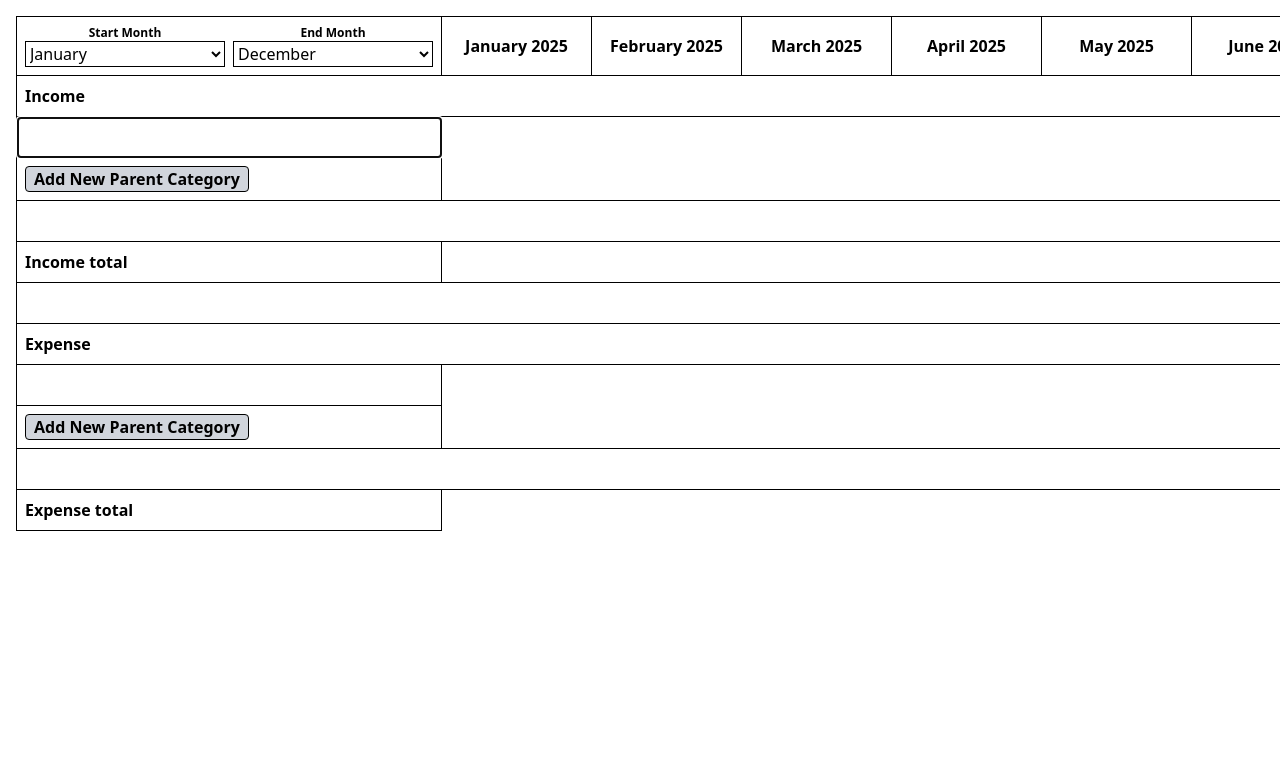
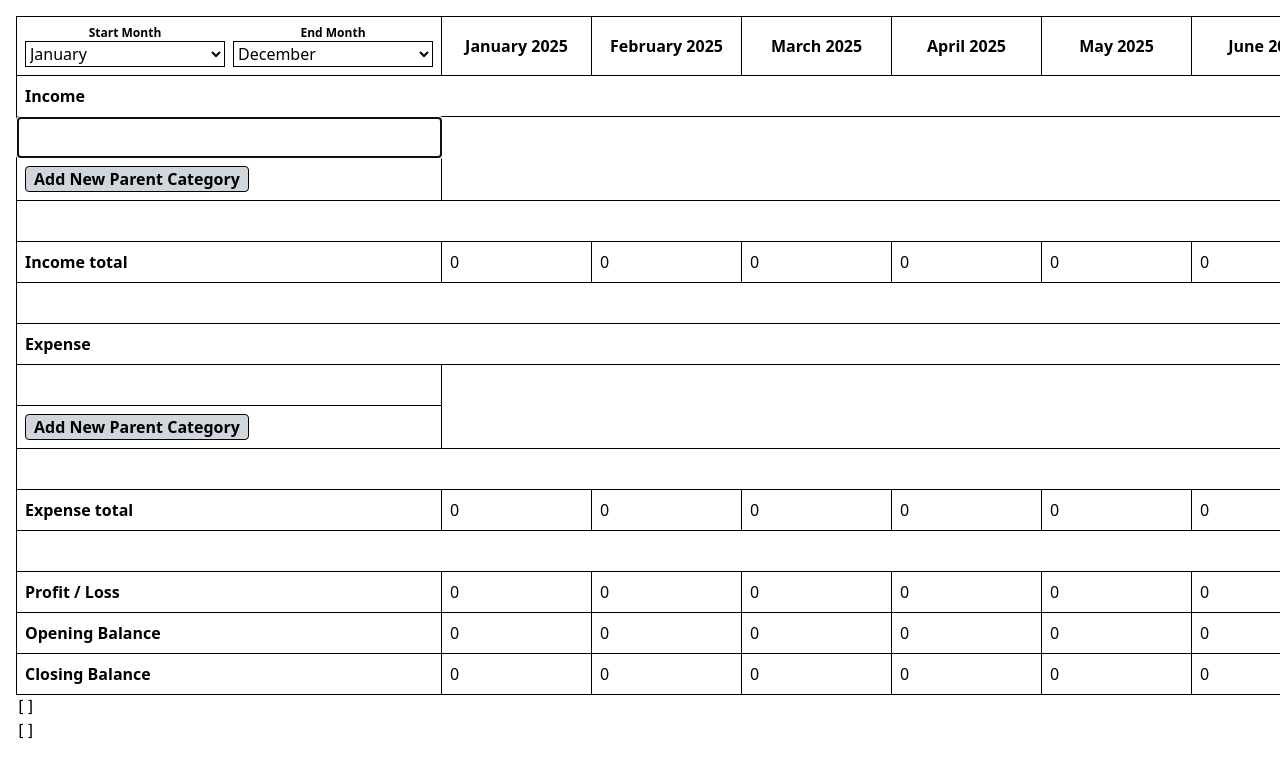
Before and after one commit to justonelife/budget-builder, an Angular app: page / in a window 1280 px wide. Shown: the top 778 px of the page. Built offline with nearby package versions, Linux system fonts and the light colour scheme.

Commit message:
feat: implement main flow

```diff
--- a/src/app/features/budget-builder/data-access/types/expense.ts
+++ b/src/app/features/budget-builder/data-access/types/expense.ts
@@ -4,4 +4,5 @@ export interface Expense {
   id: string;
   label: string;
   transactions: Transaction[];
+  totals: number[];
 }
--- a/src/app/features/budget-builder/data-access/types/income.ts
+++ b/src/app/features/budget-builder/data-access/types/income.ts
@@ -4,4 +4,5 @@ export interface Income {
   id: string;
   label: string;
   transactions: Transaction[];
+  totals: number[];
 }
--- a/src/app/features/budget-builder/features/budget-builder/budget-builder.component.html
+++ b/src/app/features/budget-builder/features/budget-builder/budget-builder.component.html
@@ -65,6 +65,18 @@
       }
     </tr>
     }
+    <tr>
+      <td class="border p-2 font-bold">
+        Sub Totals
+      </td>
+
+      @for (month of monthRangeFormValue | monthSpan; track month.value) {
+      <td class="border p-2">
+        {{ parentIncome.totals[month.value - 1] }}
+      </td>
+      }
+
+    </tr>
 
     <tr>
       <td class="border p-2">
@@ -80,6 +92,7 @@
     <ng-container *ngTemplateOutlet="breakLine"></ng-container>
     } @else {
     <tr>
+      <!-- Blank input add new parent income -->
       <td contenteditable autofocus class="border p-2" [attr.data-type]="'income'"></td>
     </tr>
     }
@@ -95,6 +108,12 @@
     <ng-container *ngTemplateOutlet="breakLine"></ng-container>
     <tr>
       <td class="border p-2 font-bold">Income total</td>
+
+      @for (month of monthRangeFormValue | monthSpan; track month.value) {
+      <td class="border p-2">
+        {{ incomeMonthlyTotals()[month.value - 1] }}
+      </td>
+      }
     </tr>
 
     <ng-container *ngTemplateOutlet="breakLine"></ng-container>
@@ -126,6 +145,18 @@
       }
     </tr>
     }
+    <tr>
+      <td class="border p-2 font-bold">
+        Sub Totals
+      </td>
+
+      @for (month of monthRangeFormValue | monthSpan; track month.value) {
+      <td class="border p-2">
+        {{ parentExpense.totals[month.value - 1] }}
+      </td>
+      }
+
+    </tr>
 
     <tr>
       <td class="border p-2">
@@ -156,10 +187,48 @@
     <ng-container *ngTemplateOutlet="breakLine"></ng-container>
     <tr>
       <td class="border p-2 font-bold">Expense total</td>
+
+      @for (month of monthRangeFormValue | monthSpan; track month.value) {
+      <td class="border p-2">
+        {{ expenseMonthlyTotals()[month.value - 1] }}
+      </td>
+      }
+    </tr>
+
+    <ng-container *ngTemplateOutlet="breakLine"></ng-container>
+    <tr>
+      <td class="border p-2 font-bold">Profit &#47; Loss</td>
+
+      @for (month of monthRangeFormValue | monthSpan; track month.value) {
+      <td class="border p-2">
+        {{ monthlyProfitsOrLosses()[month.value - 1] }}
+      </td>
+      }
+    </tr>
+
+    <tr>
+      <td class="border p-2 font-bold">Opening Balance</td>
+
+      @for (month of monthRangeFormValue | monthSpan; track month.value) {
+      <td class="border p-2">
+        {{ monthlyOpenBalances()[month.value - 1] }}
+      </td>
+      }
+    </tr>
+
+    <tr>
+      <td class="border p-2 font-bold">Closing Balance</td>
+
+      @for (month of monthRangeFormValue | monthSpan; track month.value) {
+      <td class="border p-2">
+        {{ monthlyCloseBalances()[month.value - 1] }}
+      </td>
+      }
     </tr>
   </tbody>
 </table>
-<!-- <pre>{{ _expenses | json }}</pre> -->
+<pre>{{ _incomes | json }}</pre>
+<pre>{{ _expenses | json }}</pre>
 
 <ng-template #breakLine>
   <tr>
--- a/src/app/features/budget-builder/features/budget-builder/budget-builder.component.ts
+++ b/src/app/features/budget-builder/features/budget-builder/budget-builder.component.ts
@@ -1,5 +1,5 @@
 import { CommonModule } from '@angular/common';
-import { ChangeDetectionStrategy, Component, DestroyRef, inject, signal } from '@angular/core';
+import { ChangeDetectionStrategy, Component, computed, DestroyRef, inject, signal } from '@angular/core';
 import { takeUntilDestroyed } from '@angular/core/rxjs-interop';
 import { FormControl, FormGroup, ReactiveFormsModule } from '@angular/forms';
 import { MONTHS } from '@features/budget-builder/data-access/consts/const';
@@ -48,7 +48,47 @@ export class BudgetBuilderComponent {
   );
 
   incomes = signal<Income[]>([]);
+  incomeMonthlyTotals = computed<number[]>(() => {
+    const _incomes = this.incomes();
+    let result: number[] = new Array(12).fill(0);
+    _incomes.forEach(income => {
+      income.totals.forEach((monthlyValue, index) => {
+        result[index] += monthlyValue;
+      })
+    })
+    return result;
+  })
   expenses = signal<Expense[]>([]);
+  expenseMonthlyTotals = computed<number[]>(() => {
+    const _expenses = this.expenses();
+    let result: number[] = new Array(12).fill(0);
+    _expenses.forEach(expense => {
+      expense.totals.forEach((monthlyValue, index) => {
+        result[index] += monthlyValue;
+      })
+    })
+    return result;
+  })
+
+  monthlyProfitsOrLosses = computed<number[]>(() => {
+    const _incomeMonthlyTotals = this.incomeMonthlyTotals();
+    const _expenseMonthlyTotals = this.expenseMonthlyTotals();
+    return _incomeMonthlyTotals.map((value, index) => {
+      return value - _expenseMonthlyTotals[index];
+    })
+  })
+
+  monthlyOpenBalances = computed<number[]>(() => {
+    return [0, ...this.monthlyProfitsOrLosses().slice(0, -1)];
+  });
+
+  monthlyCloseBalances = computed<number[]>(() => {
+    const _monthlyProfitsOrLosses = this.monthlyProfitsOrLosses();
+    const _monthlyOpenBalances = this.monthlyOpenBalances();
+    return _monthlyOpenBalances.map((value, index) => {
+      return _monthlyProfitsOrLosses[index] + value;
+    })
+  });
 
   private tableChanges$ = new Subject<TableChanges>();
   private triggerSaveBy$ = new Subject<'enter' | 'blur' | null>();
@@ -65,6 +105,7 @@ export class BudgetBuilderComponent {
           const { id, type, subtype, index, value } = tableChanges;
 
           if (id) {
+            // Update
             if (index !== undefined) {
               // Update transaction by id and index
               this.updateTransaction(id, index, type, value);
@@ -73,7 +114,13 @@ export class BudgetBuilderComponent {
             } else {
               this.updateParentCategoryLabel(id, type, value);
             }
-
+          } else {
+            // Create
+            if (type === 'income') {
+              this.addParentCategoryIncome(value?.toString());
+            } else {
+              this.addParentCategoryExpense(value?.toString());
+            }
           }
         }
       }),
@@ -101,8 +148,11 @@ export class BudgetBuilderComponent {
           const updatedTransactions = [...income.transactions];
           updatedTransactions[transactionIndex].monthlyValues[index] = value as number;
 
+          const updatedTotals = this.updateTotals(income);
+
           return {
             ...income,
+            totals: updatedTotals,
             transactions: updatedTransactions,
           };
         });
@@ -118,14 +168,28 @@ export class BudgetBuilderComponent {
           const updatedTransactions = [...expense.transactions];
           updatedTransactions[transactionIndex].monthlyValues[index] = value as number;
 
+          const updatedTotals = this.updateTotals(expense);
+
           return {
             ...expense,
+            totals: updatedTotals,
             transactions: updatedTransactions,
           };
         });
 
       });
     }
+  }
+
+  updateTotals(incomeOrExpense: Income | Expense): number[] {
+    const result = Array.from({ length: 12 }, () => 0);
+
+    incomeOrExpense.transactions.forEach(transaction => {
+      transaction.monthlyValues.forEach((value, index) => {
+        result[index] += value;
+      })
+    });
+    return result;
   }
 
   updateTransactionLabel(id: string, type: 'income' | 'expense' | undefined, value: string | number | null | undefined): void {
@@ -213,6 +277,7 @@ export class BudgetBuilderComponent {
       id: uuidv4(),
       label,
       transactions: [],
+      totals: Array.from({ length: 12 }, () => 0),
     };
   }
 
@@ -258,8 +323,8 @@ export class BudgetBuilderComponent {
     return {
       id: uuidv4(),
       label,
-      // monthlyValues: Array.from({ length: 12 }, () => 0),
-      monthlyValues: [1, 2, 3, 4, 5, 6, 7, 8, 9, 10, 11, 12],
+      monthlyValues: Array.from({ length: 12 }, () => 0),
+      // monthlyValues: [1, 2, 3, 4, 5, 6, 7, 8, 9, 10, 11, 12],
     };
   }
 
```
